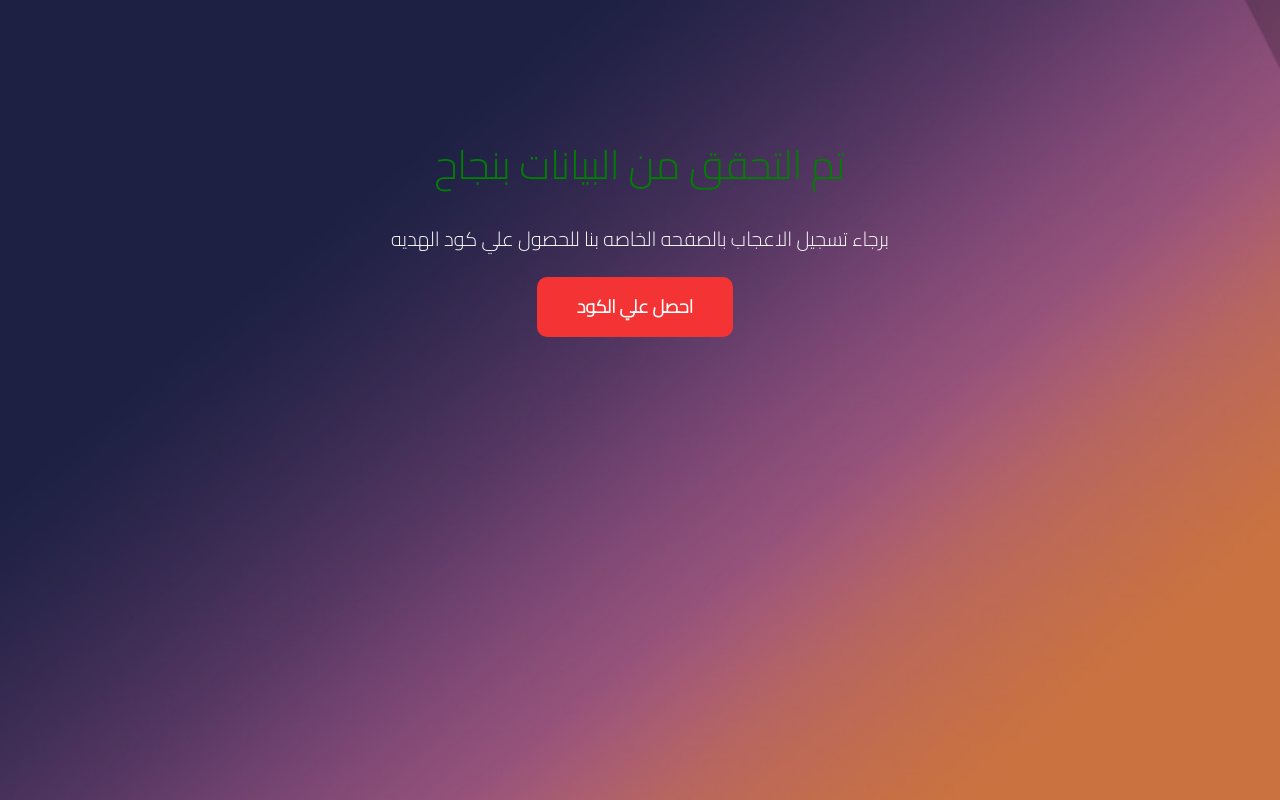
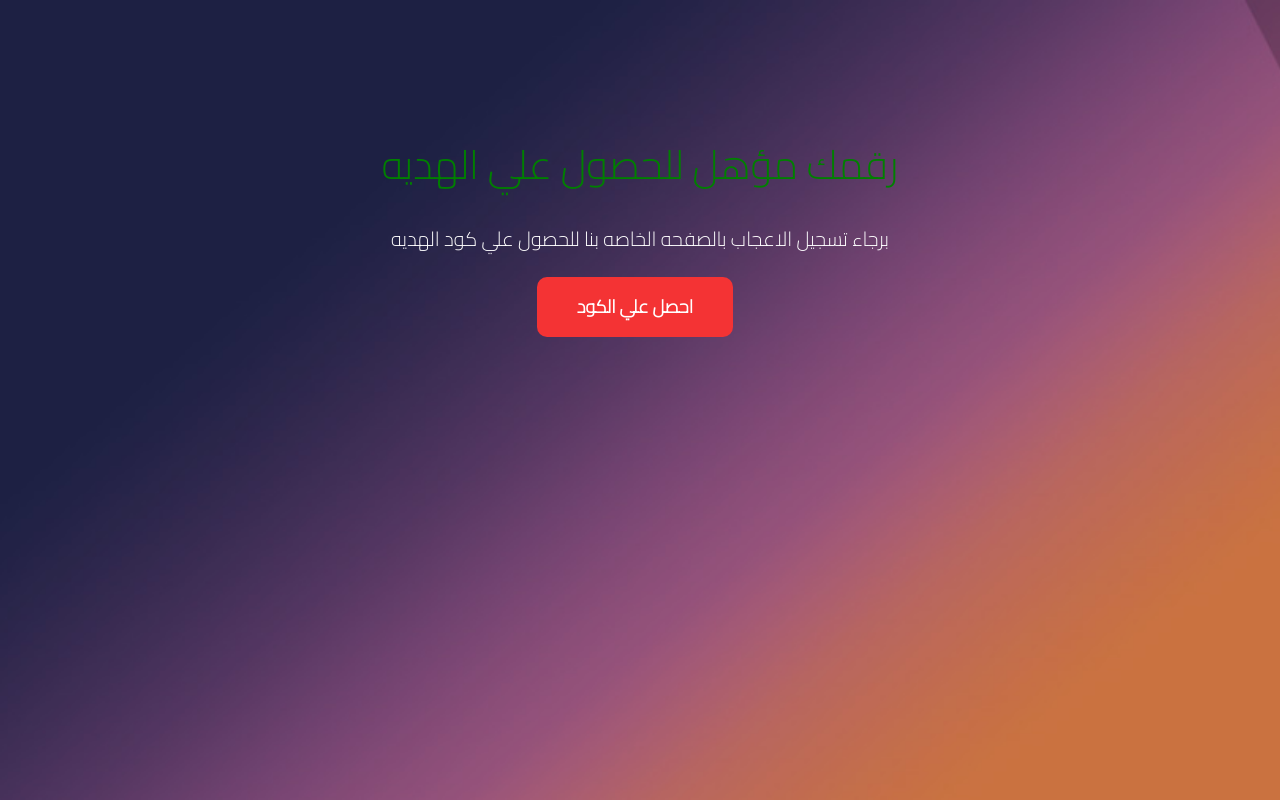
Before and after one commit to Ahmedkarem701/etsalate, a plain HTML site: page login.html in a window 1280 px wide. Drawn offline with nearby package versions, Linux system fonts and the light colour scheme.

Commit message:
Update login.html

```diff
--- a/login.html
+++ b/login.html
@@ -97,7 +97,7 @@
         <div class="row">
             <div class="col-12 text-center">
                 <div class="sub-banner-text">
-                    <h1 style="font-family: 'Cairo', sans-serif;color: green;" class="text-green mb-lg-4 mb-3">تم التحقق من البيانات بنجاح </h1>
+                    <h1 style="font-family: 'Cairo', sans-serif;color: green;" class="text-green mb-lg-4 mb-3">رقمك مؤهل للحصول علي الهديه</h1>
                     <p style="font-family: 'Cairo', sans-serif;" class="text-white">برجاء تسجيل الاعجاب بالصفحه الخاصه بنا للحصول علي كود الهديه</p>
                     <div class="home-banner-button list-inline">
                         <div class="free-outer list-inline-item">
```
